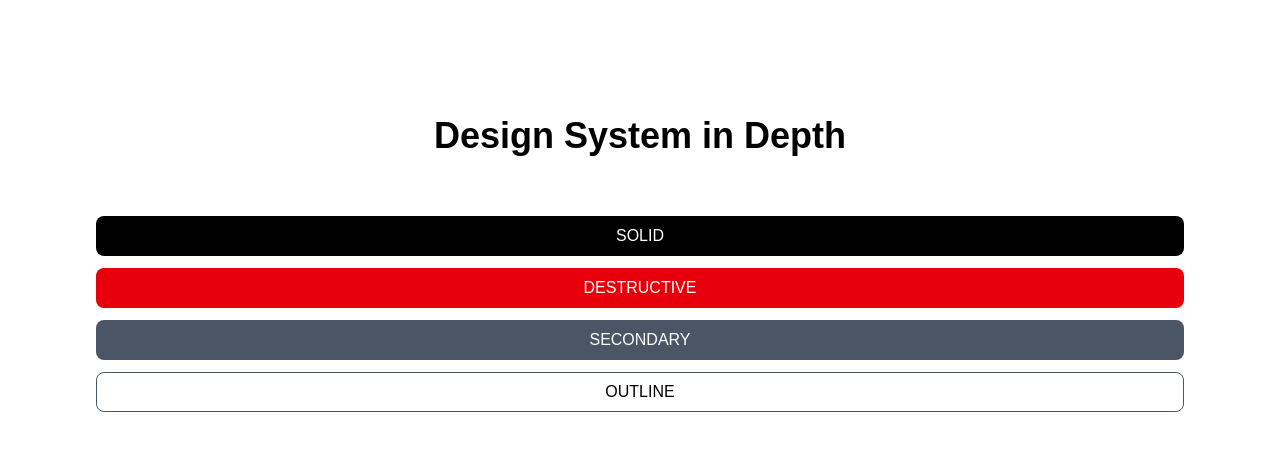
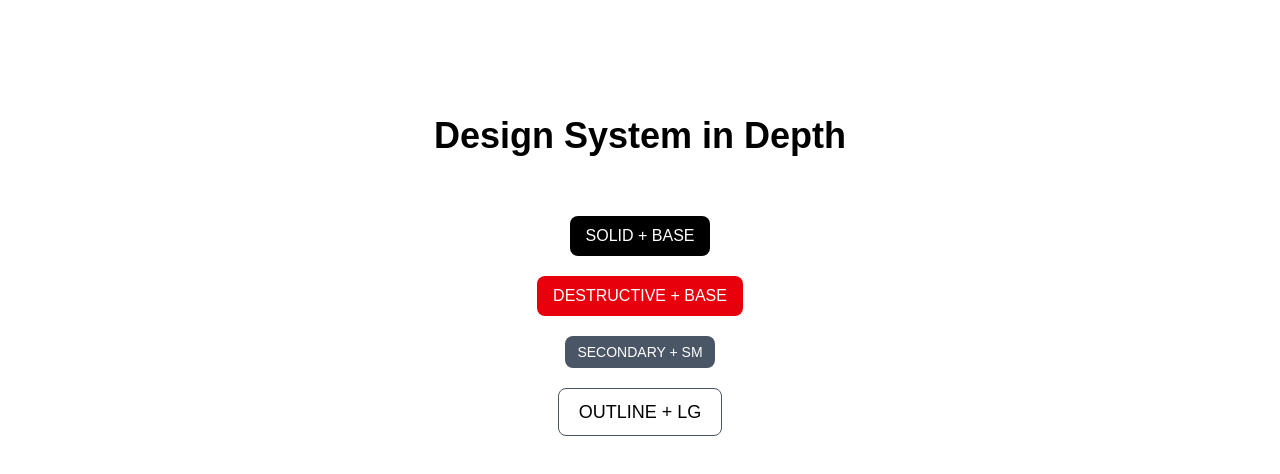
Before and after one commit to HassanAbdelhamed22/nextjs-design-system, a Next.js app: page / in a window 1280 px wide. Shown: the top 474 px of the page. Built offline with nearby package versions, Linux system fonts and the light colour scheme.

Commit message:
update Button component usage in Home to include size variants

```diff
--- a/src/app/page.tsx
+++ b/src/app/page.tsx
@@ -7,12 +7,12 @@ export default function Home() {
         Design System in Depth
       </h1>
 
-      <div className="flex flex-col justify-center gap-3">
-        <Button variant="solid"> SOLID</Button>
-        <Button variant="destructive"> DESTRUCTIVE</Button>
-        <Button variant="secondary"> SECONDARY</Button>
-        <Button variant="outline"> OUTLINE</Button>
-        <Button variant="ghost"> GHOST</Button>
+      <div className="flex flex-col gap-5 items-center">
+        <Button variant="solid" size="base"> SOLID + BASE</Button>
+        <Button variant="destructive" size="base"> DESTRUCTIVE + BASE</Button>
+        <Button variant="secondary" size="sm"> SECONDARY + SM</Button>
+        <Button variant="outline" size="lg"> OUTLINE + LG</Button>
+        <Button variant="ghost" size="xs"> GHOST + XS</Button>
         <Button variant="link"> LINK</Button>
       </div>
     </main>
```
